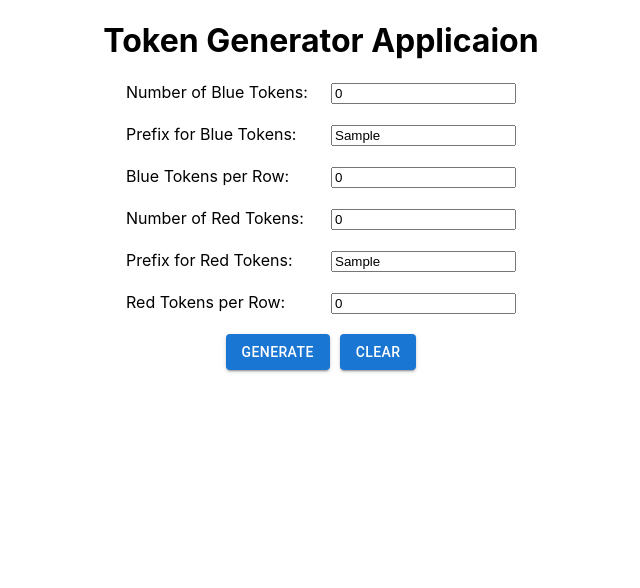
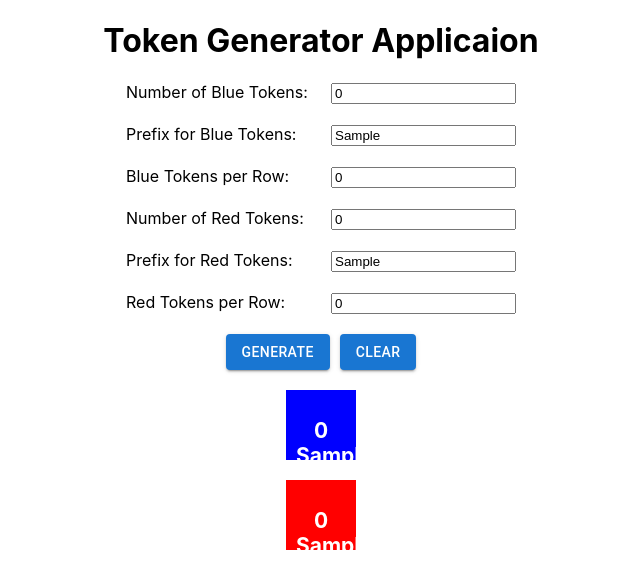
Before and after one commit to saquib07/token-generator, a React (Create React App) app: page / in a window 1280 px wide. Both pictures are taken after typing "Sample", "Sample" into the empty fields and a click on the button "GENERATE". Shown: the top 588 px of the page, without its empty margins (319-959 px from the left). Built offline with nearby package versions, Linux system fonts and the light colour scheme.

Commit message:
token generated with Prefix and no. of tokens

```diff
--- a/src/components/Tokens.js
+++ b/src/components/Tokens.js
@@ -11,16 +11,24 @@ const [redTokens, setRedTokens] = useState(0);
 const [redPrefix, setRedPrefix] = useState('');
 const [redPerRow, setRedPerRow] = useState(0);
 
+const [blueTokenShown, setBlueTokenShown] = useState(false);
+const [redTokenShown, setRedTokenShown] = useState(false);
+
+const handleClick = event => {
+   setBlueTokenShown(true);
+   setRedTokenShown(true);
+};
+
 
 // Creating function to capture/console values of the input field
-  function generateTokens(e) {
-    console.log(blueTokens);
-    console.log(bluePrefix);
-    console.log(bluePerRow);
-    console.log(redTokens);
-    console.log(redPrefix);
-    console.log(redPerRow);
-  }
+  // function generateTokens() {
+  //   console.log(blueTokens);
+  //   console.log(bluePrefix);
+  //   console.log(bluePerRow);
+  //   console.log(redTokens);
+  //   console.log(redPrefix);
+  //   console.log(redPerRow);
+  // }
 
 // Creating function to reset the value of input field to initial state once clear button is clicked
   function resetInputFields(){
@@ -30,6 +38,8 @@ const [redPerRow, setRedPerRow] = useState(0);
     setRedTokens(0);
     setRedPrefix('');
     setRedPerRow(0);
+    setBlueTokenShown(false);
+    setRedTokenShown(false);
   }
 
   return (
@@ -66,8 +76,25 @@ const [redPerRow, setRedPerRow] = useState(0);
 
         <div className='tokenform-btns'>
             <Button className='btn-sp' variant="contained" type='submit'
-             onClick={generateTokens}>Generate</Button>
+             onClick={handleClick}>Generate</Button>
             <Button variant="contained" type='reset' onClick={resetInputFields}>Clear</Button>
+
+            {blueTokenShown && (
+              <div>
+                <div className='token-box-blue'>
+                  <h2>{blueTokens} {bluePrefix}</h2>
+                </div>
+              </div>
+            )}
+
+            {redTokenShown && (
+              <div>
+                <div className='token-box-red'>
+                  <h2>{redTokens} {redPrefix}</h2>
+                </div>
+              </div>
+            )}
+
         </div>
 
     </div>
--- a/src/components/tokens.css
+++ b/src/components/tokens.css
@@ -9,3 +9,30 @@ input{
         width: 200px;
         text-align: left;
 }
+.token-box-blue{
+    height: 50px;
+    width: 50px;
+    border: 2 px solid black;
+    background-color: blue;
+    color: white;
+    font-size: 14px;
+    font-weight: bold;
+    padding: 10px;
+    margin: 20px;
+    display: inline-block;
+
+}
+
+.token-box-red{
+    height: 50px;
+    width: 50px;
+    border: 2 px solid black;
+    background-color: red;
+    color: white;
+    font-size: 14px;
+    font-weight: bold;
+    padding: 10px;
+    display: inline-block;
+    align-items:center;
+    justify-content:center;
+}
```
